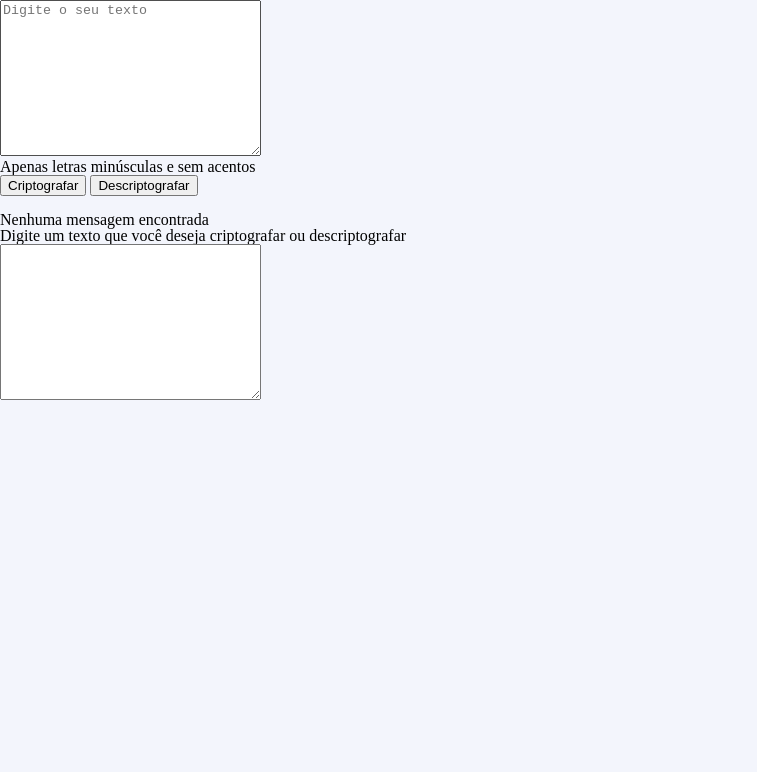
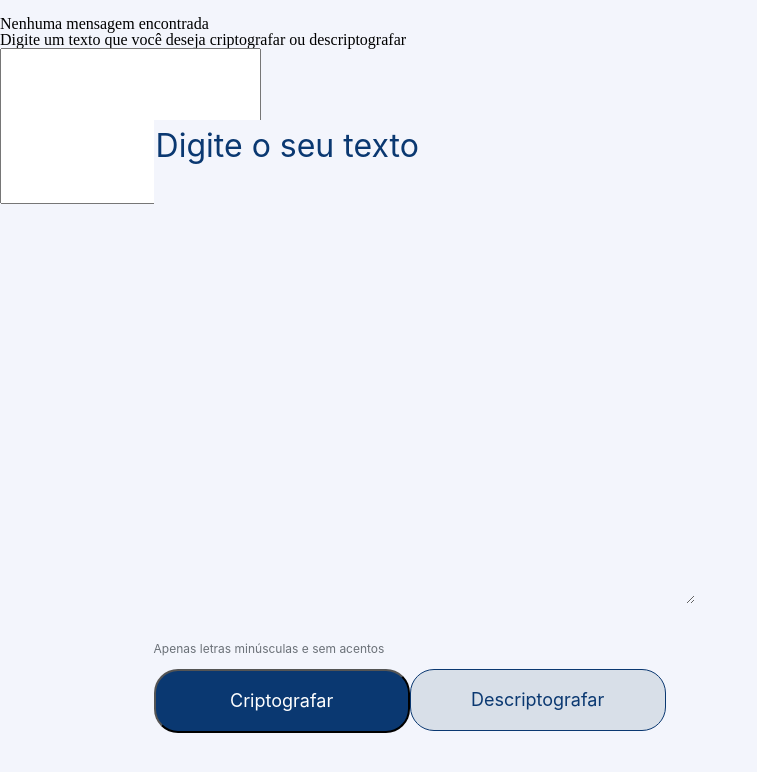
Before and after one commit to GuilhermeSerafim/decodificador-de-textos, a plain HTML site: page index.html in a window 1280 px wide. Shown: the whole page, without its empty margins (0-757 px from the left). Drawn offline with Linux system fonts and the light colour scheme.

Commit message:
Estilizando os botões

```diff
--- a/style.css
+++ b/style.css
@@ -4,3 +4,106 @@
     height: 100vh;
     background-color: #f3f5fc;
 }
+
+.texto {
+    position: absolute;
+    width: 42%;
+    height: 60%;
+    left: 12%;
+    top: 15%;
+    border: none;
+    font-family: "Inter";
+    font-size: normal;
+    font-weight: 400;
+    font-size: 32px;
+    line-height: 150%;
+    background-color: #f3f5fc;
+}
+
+.texto::placeholder {
+    color: #0A3871;
+}
+
+
+.texto:focus,
+.texto:active {
+    border: none;
+    outline: none;
+}
+
+.termos {
+    display: flex;
+    flex-direction: row;
+    align-items: center;
+    padding: 0px;
+    gap: 8px;
+    position: absolute;
+    width: 80%;
+    left: 12%;
+    top: 80%;
+}
+
+.termos p {
+    font-family: "Inter";
+    font-style: normal;
+    font-weight: 400;
+    font-size: 12px;
+    line-height: 150%;
+    color: #495057;
+    opacity: 0.8;
+    flex: none;
+    order: 1;
+    flex-grow: 0;
+}
+
+.botao {
+    display: flex;
+    flex-direction: row;
+    align-items: flex-start;
+    padding: 1% 0;
+    position: absolute;
+    width: 80%;
+    left: 12%;
+    top: 82%;
+}
+
+.btn-criptografar {
+    align-items: center;
+    justify-content: center;
+    padding: 2%;
+    gap: 8px;
+    width: 25%;
+    background-color: #0A3871;
+    border-radius: 24px;
+    font-family: "Inter";
+    font-size: 18px;
+    line-height: 19px;
+    text-align: center;
+    color: #fff;
+}
+
+.btn-descriptografar {
+    box-sizing: border-box;
+    display: flex;
+    flex-direction: row;
+    align-items: flex-start;
+    justify-content: center;
+    padding: 2%;
+    gap: 8%;
+    width: 25%;
+    background-color: #d8dfe8;
+    border: 1px solid #0A3871;
+    border-radius: 24px ;
+    font-family: "Inter";
+    font-weight: 400;
+    font-size: 18px;
+    line-height: 19px;
+    text-align: center;
+    color: #0A3871;
+}
+
+.btn-criptografar:hover,
+.btn-descriptografar:hover {
+    margin: 0.3%;
+    width: 24.5%;
+}
```
